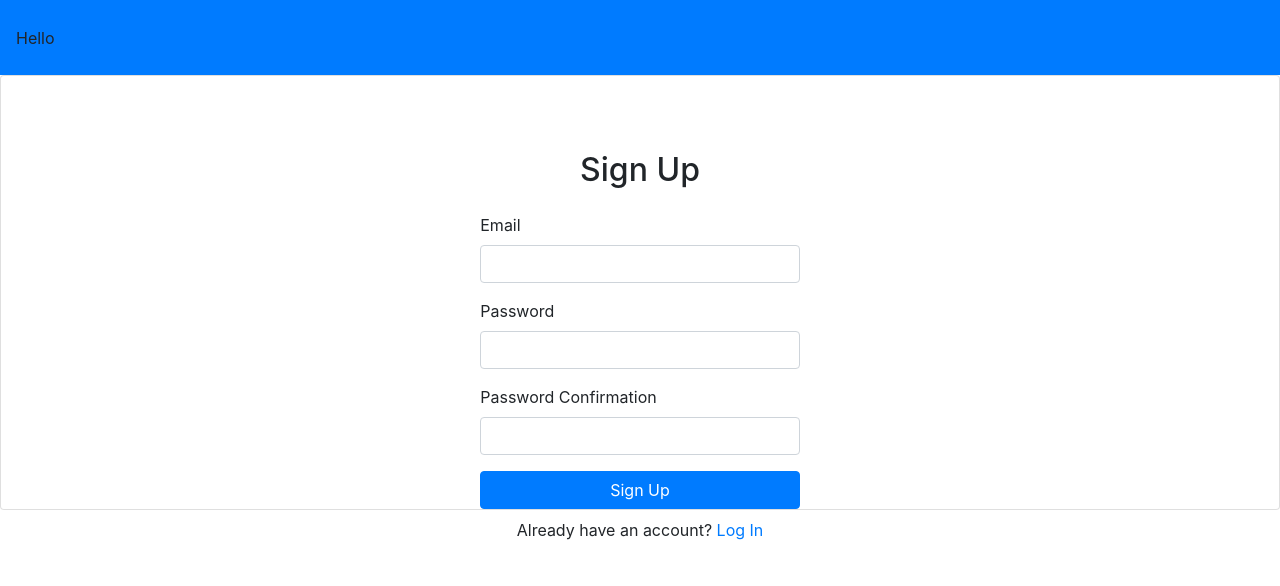
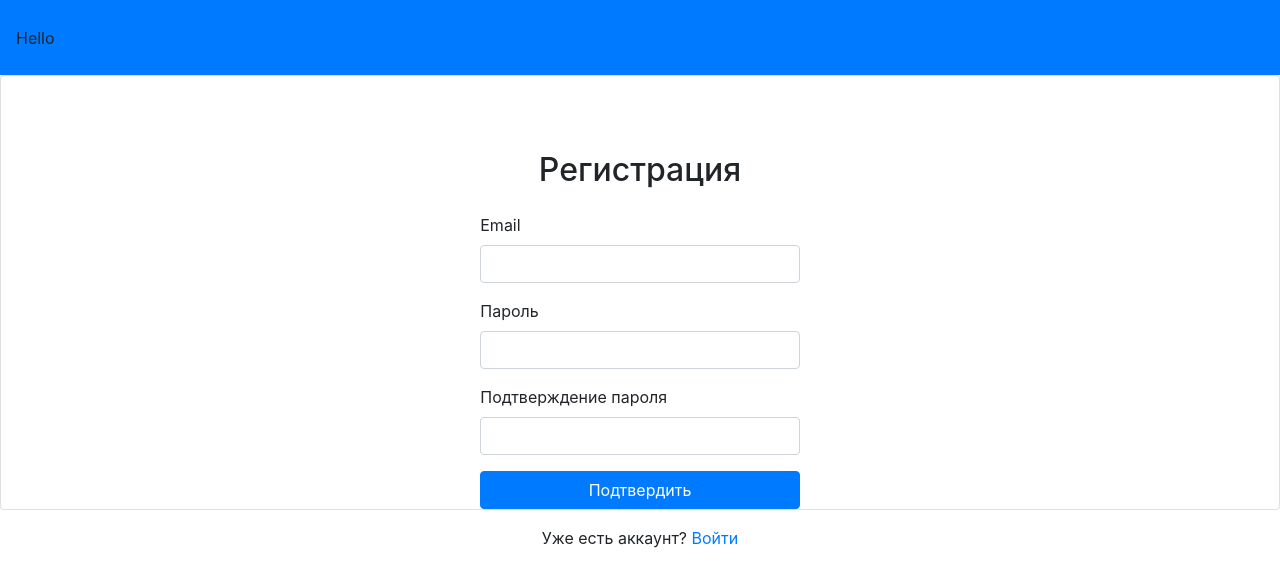
Before and after one commit to Cameriusm/HTML-parser, a React (Create React App) app: page /signup in a window 1280 px wide. Shown: the top 586 px of the page. Built offline with nearby package versions, Linux system fonts and the light colour scheme; no server answers.

Commit message:
Translate authentication into Russian

```diff
--- a/src/App.css
+++ b/src/App.css
@@ -11,3 +11,6 @@ Form {
 .form-title {
   margin-top: 75px;
 }
+.hint {
+  margin-top: 15px;
+}
--- a/src/components/Dashboard.js
+++ b/src/components/Dashboard.js
@@ -22,19 +22,19 @@ export default function Dashboard() {
   return (
     <>
       <Card>
-        <Card.Body>
-          <h2 className="text-center mb-4 form-title">Profile</h2>
+        <Card.Body className="w-50 m-auto">
+          <h2 className="text-center mb-4 form-title">Профиль</h2>
           {error && <Alert variant="danger">{error}</Alert>}
           <strong>Email: </strong>
           {currentUser.email}
           <Link to="/update-profile" className="btn btn-primary w-100 mt-3">
-            Update profile
+            Обновить профиль
           </Link>
         </Card.Body>
       </Card>
-      <div className="w-100 text-center mt-2">
+      <div className="w-100 text-center mt-3">
         <Button variant="link" onClick={handleLogout}>
-          Log Out
+          Выйти
         </Button>
       </div>
     </>
--- a/src/components/ForgotPassword.js
+++ b/src/components/ForgotPassword.js
@@ -29,7 +29,7 @@ export default function ForgotPassword() {
   return (
     <>
       <Card>
-        <h2 className="text-center mb-4 form-title">Password Reset</h2>
+        <h2 className="text-center mb-4 form-title">Восстановление пароля</h2>
 
         {error && <Alert variant="danger">{error}</Alert>}
         {message && <Alert variant="success">{message}</Alert>}
@@ -40,15 +40,15 @@ export default function ForgotPassword() {
           </Form.Group>
 
           <Button disabled={loading} className="w-100" type="submit">
-            Reset Password
+            Отправить
           </Button>
         </Form>
         <div className="w-100 text-center mt-3">
-          <Link to="/login">Login</Link>
+          <Link to="/login">Назад</Link>
         </div>
       </Card>
-      <div className="w-100 text-center mt-2">
-        Need an account? <Link to="/signup">Sign Up</Link>
+      <div className="w-100 text-center mt-3 hint">
+        Нету аккаунта? <Link to="/signup">Создать</Link>
       </div>
     </>
   );
--- a/src/components/Login.js
+++ b/src/components/Login.js
@@ -28,7 +28,7 @@ export default function Login() {
   return (
     <>
       <Card>
-        <h2 className="text-center mb-4 form-title">Log In</h2>
+        <h2 className="text-center mb-4 form-title">Вход</h2>
 
         {error && <Alert variant="danger">{error}</Alert>}
         <Form onSubmit={handleSubmit}>
@@ -37,20 +37,20 @@ export default function Login() {
             <Form.Control type="email" ref={emailRef} required />
           </Form.Group>
           <Form.Group id="password">
-            <Form.Label>Password</Form.Label>
+            <Form.Label>Пароль</Form.Label>
             <Form.Control type="password" ref={passwordRef} required />
           </Form.Group>
 
           <Button disabled={loading} className="w-100" type="submit">
-            Log In
+            Подтвердить
           </Button>
         </Form>
         <div className="w-100 text-center mt-3">
-          <Link to="/forgot-password">Forgot Password?</Link>
+          <Link to="/forgot-password">Забыли пароль?</Link>
         </div>
       </Card>
-      <div className="w-100 text-center mt-2">
-        Need an account? <Link to="/signup">Sign Up</Link>
+      <div className="w-100 text-center mt-2 hint">
+        Нету аккаунта? <Link to="/signup">Создать</Link>
       </div>
     </>
   );
--- a/src/components/Signup.js
+++ b/src/components/Signup.js
@@ -32,7 +32,7 @@ export default function Signup() {
   return (
     <>
       <Card>
-        <h2 className="text-center mb-4 form-title">Sign Up</h2>
+        <h2 className="text-center mb-4 form-title">Регистрация</h2>
 
         {error && <Alert variant="danger">{error}</Alert>}
         <Form onSubmit={handleSubmit}>
@@ -41,20 +41,20 @@ export default function Signup() {
             <Form.Control type="email" ref={emailRef} required />
           </Form.Group>
           <Form.Group id="password">
-            <Form.Label>Password</Form.Label>
+            <Form.Label>Пароль</Form.Label>
             <Form.Control type="password" ref={passwordRef} required />
           </Form.Group>
           <Form.Group id="password-confirm">
-            <Form.Label>Password Confirmation</Form.Label>
+            <Form.Label>Подтверждение пароля</Form.Label>
             <Form.Control type="password" ref={passwordConfirmRef} required />
           </Form.Group>
           <Button disabled={loading} className="w-100" type="submit">
-            Sign Up
+            Подтвердить
           </Button>
         </Form>
       </Card>
-      <div className="w-100 text-center mt-2">
-        Already have an account? <Link to="/login">Log In</Link>
+      <div className="w-100 text-center mt-3 hint">
+        Уже есть аккаунт? <Link to="/login">Войти</Link>
       </div>
     </>
   );
--- a/src/components/UpdateProfile.js
+++ b/src/components/UpdateProfile.js
@@ -42,7 +42,7 @@ export default function UpdateProfile() {
   return (
     <>
       <Card>
-        <h2 className="text-center mb-4">Update profile</h2>
+        <h2 className="text-center mb-4 form-title">Обновить профиль</h2>
 
         {error && <Alert variant="danger">{error}</Alert>}
         <Form onSubmit={handleSubmit}>
@@ -56,28 +56,28 @@ export default function UpdateProfile() {
             />
           </Form.Group>
           <Form.Group id="password">
-            <Form.Label>Password</Form.Label>
+            <Form.Label>Пароль</Form.Label>
             <Form.Control
               type="password"
               ref={passwordRef}
-              placeholder="Leave blank to keep the same"
+              placeholder="Можно оставить без изменений"
             />
           </Form.Group>
           <Form.Group id="password-confirm">
-            <Form.Label>Password Confirmation</Form.Label>
+            <Form.Label>Подтверждение пароля</Form.Label>
             <Form.Control
               type="password"
               ref={passwordConfirmRef}
-              placeholder="Leave blank to keep the same"
+              placeholder="Можно оставить без изменений"
             />
           </Form.Group>
           <Button disabled={loading} className="w-100" type="submit">
-            Update
+            Обновить
           </Button>
         </Form>
       </Card>
       <div className="w-100 text-center mt-2">
-        <Link to="/login">Cancel</Link>
+        <Link to="/">Назад</Link>
       </div>
     </>
   );
```
